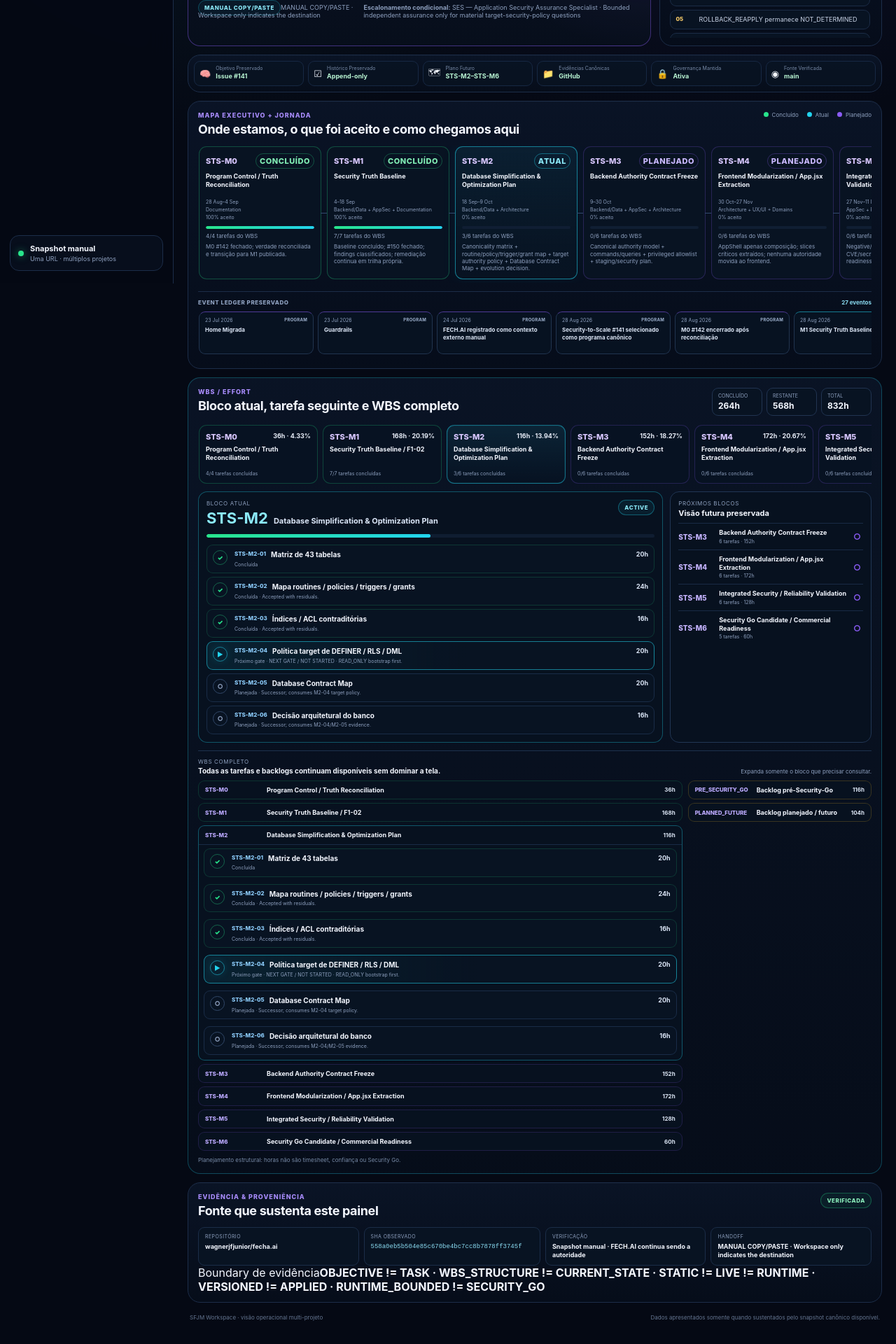
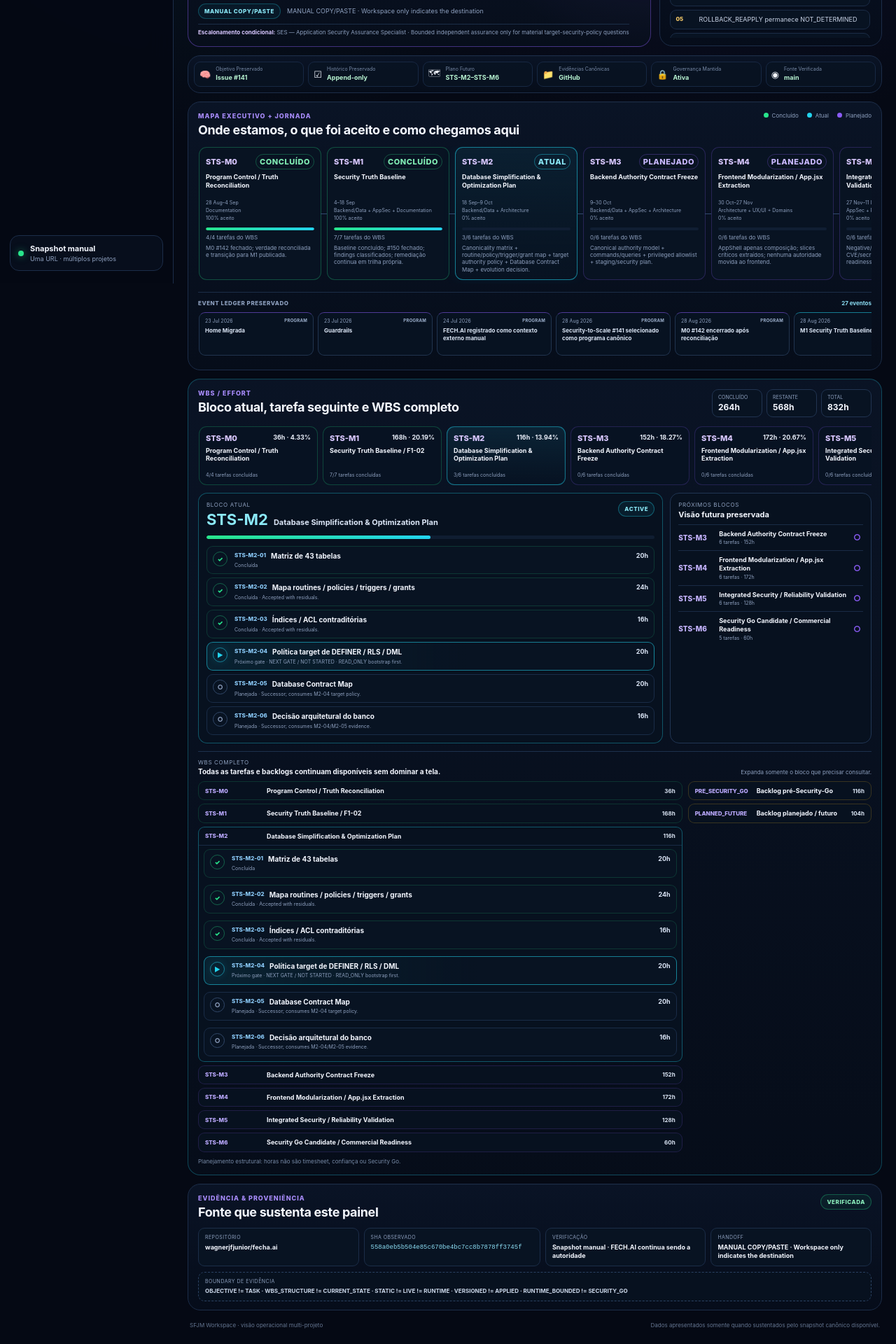
Before and after one commit to wagnerjfjunior/sfjm-workspace, a Next.js app: page / in a window 1280 px wide. Shown: the part 395-2315 px from the top of the page at 70% size. Built offline with nearby package versions, Linux system fonts and the light colour scheme.

Commit message:
fix: style continuity and evidence refinements

```diff
--- a/app/globals.css
+++ b/app/globals.css
@@ -757,3 +757,50 @@ button { color: inherit; }
   .wbsDetail summary { grid-template-columns: 70px minmax(0,1fr) auto; }
   .roadmapNode { flex-basis: 160px; }
 }
+
+
+/* Continuity-first exact-head refinements */
+.projectNameLabel {
+  color: #8bdcf2;
+  letter-spacing: .08em;
+}
+.actionFooterStack {
+  flex-direction: column;
+  align-items: flex-start;
+  gap: 7px;
+}
+.actionFooterStack > div:first-child {
+  display: flex;
+  align-items: center;
+  gap: 9px;
+  flex-wrap: wrap;
+}
+.conditionalRoute {
+  padding-top: 6px;
+  border-top: 1px solid #1b2e48;
+  color: var(--muted);
+  font-size: 8px;
+  line-height: 1.4;
+}
+.conditionalRoute strong { color: #d8c7ff; }
+.evidenceBoundaryCompact {
+  margin-top: 8px;
+  padding: 8px 9px;
+  border: 1px dashed #2a4162;
+  border-radius: 9px;
+  background: #07111f;
+}
+.evidenceBoundaryCompact span {
+  display: block;
+  color: var(--muted);
+  font-size: 7px;
+  letter-spacing: .07em;
+  text-transform: uppercase;
+}
+.evidenceBoundaryCompact strong {
+  display: block;
+  margin-top: 4px;
+  color: #cbd7e9;
+  font-size: 8px;
+  line-height: 1.4;
+}
```
